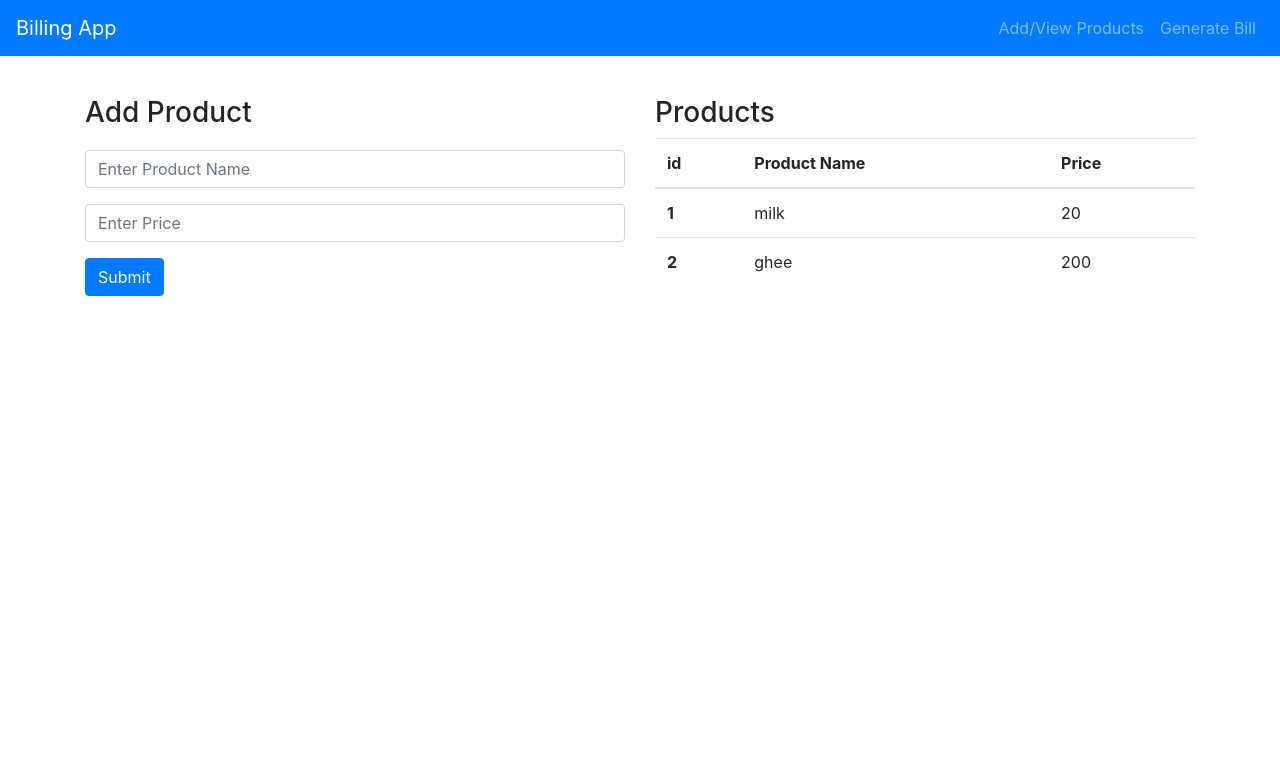
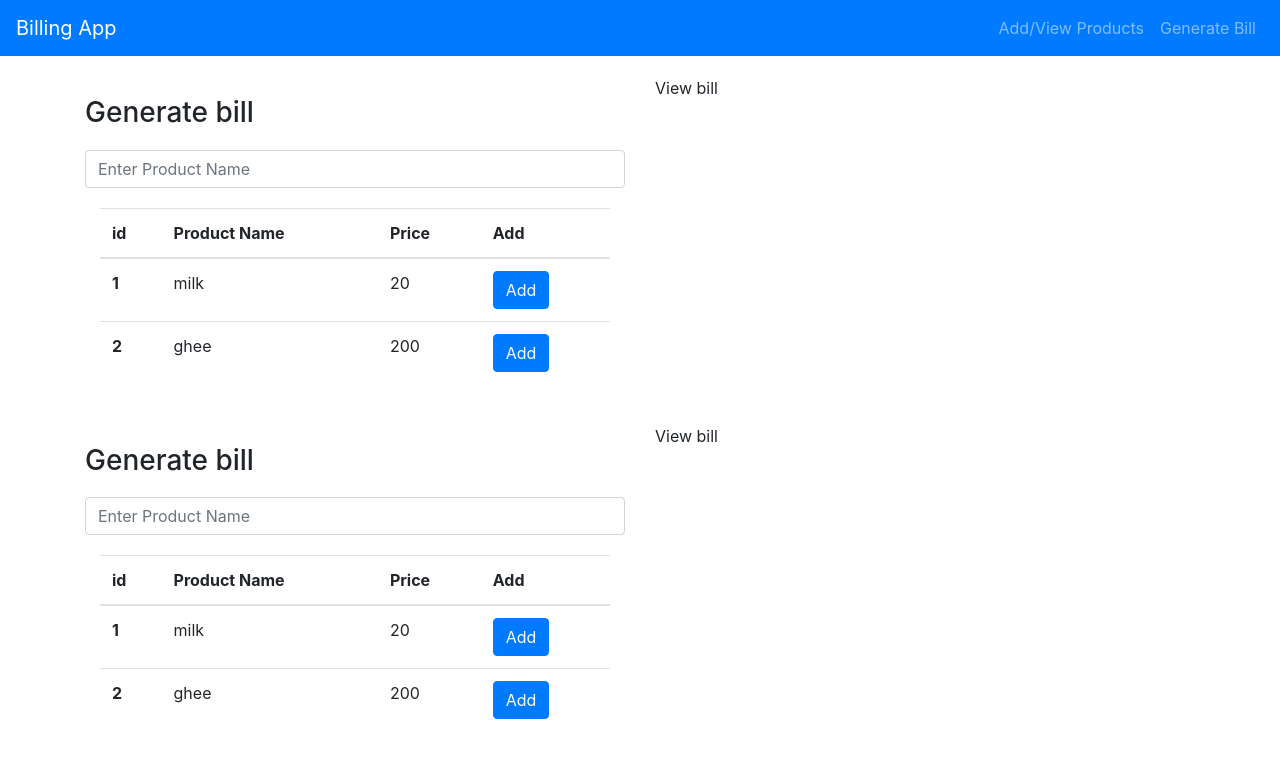
Before and after one commit to rahulShaw3112/paybill, a React (Create React App) app: page /bill in a window 1280 px wide. Shown: the top 758 px of the page. Built offline with nearby package versions, Linux system fonts and the light colour scheme.

Commit message:
filter products

```diff
--- a/src/App.js
+++ b/src/App.js
@@ -1,14 +1,14 @@
 import React from 'react';
 import './App.css';
 
-import Nav from './navbar/nav'; // Import a component from another file
-import Product from './product/product';
+import Nav from './navbar/nav';
+import Bill from './bill/bill';
 
 function App() {
   return (
     <div>
        <Nav />
-       <Product />
+       <Bill />
     </div>
   );
 }
--- /dev/null
+++ b/src/add-bill/add-bill.js
@@ -0,0 +1,35 @@
+import React, { Component } from "react";
+import "./add-bill.css";
+import ViewProductFilter from "../view-product-filter/view-product-filter";
+
+class AddBill extends Component {
+  constructor(props) {
+      super(props);
+      this.viewProductFilter = React.createRef();
+      this.handleChange = this.handleChange.bind(this);
+  }
+  handleChange(e) {
+    this.viewProductFilter.current.changeFilterChar(e.target.value);
+  }
+  render() {
+    return (
+      <div className="col-md-6 col-xs-12 add-bill">
+        <h3 className="title">Generate bill</h3>
+        <form action="#">
+          <div className="form-group">
+            <input
+              type="text"
+              className="form-control"
+              placeholder="Enter Product Name"
+              name="name"
+              onChange={this.handleChange}
+            />
+          </div>
+        </form>
+        <ViewProductFilter ref={this.viewProductFilter} filterChar=""/>
+      </div>
+    );
+  }
+}
+
+export default AddBill;
--- /dev/null
+++ b/src/bill/bill.js
@@ -0,0 +1,20 @@
+import React, { Component } from "react";
+import "./bill.css";
+import AddBill from '../add-bill/add-bill'
+import ViewBill from "../view-bill/view-bill";
+
+class Bill extends Component {
+  render() {
+    return (
+        <div className="container">
+            <div className="row">
+                <AddBill />
+                <ViewBill />
+            </div>
+
+        </div>
+    );
+  }
+}
+
+export default Bill;
--- a/src/navbar/nav.js
+++ b/src/navbar/nav.js
@@ -1,21 +1,48 @@
 import React, { Component } from "react";
-import './nav.css'
+import "./nav.css";
+import { BrowserRouter as Router, Route, Link } from "react-router-dom";
+import Bill from '../bill/bill'; // Import a component from another file
+import Product from '../product/product';
 
 class Nav extends Component {
   render() {
     return (
+      <Router>
         <nav className="navbar navbar-expand-lg navbar-dark bg-primary">
-        <a className="navbar-brand" href="#">Billing App</a>
-        <button className="navbar-toggler" type="button" data-toggle="collapse" data-target="#navbarNavAltMarkup" aria-controls="navbarNavAltMarkup" aria-expanded="false" aria-label="Toggle navigation">
-          <span className="navbar-toggler-icon"></span>
-        </button>
-        <div className="collapse navbar-collapse navbar-right" id="navbarNavAltMarkup">
-          <div className="navbar-nav">
-            <a className="nav-item nav-link" href="#">Add/View Products</a>
-            <a className="nav-item nav-link" href="#">Generate Bill</a>
+          <a className="navbar-brand" href="#">
+            Billing App
+          </a>
+          <button
+            className="navbar-toggler"
+            type="button"
+            data-toggle="collapse"
+            data-target="#navbarNavAltMarkup"
+            aria-controls="navbarNavAltMarkup"
+            aria-expanded="false"
+            aria-label="Toggle navigation"
+          >
+            <span className="navbar-toggler-icon" />
+          </button>
+          <div
+            className="collapse navbar-collapse navbar-right"
+            id="navbarNavAltMarkup"
+          >
+            <div className="navbar-nav">
+              <Link to="/products">
+                <span className="nav-item nav-link">Add/View Products</span>
+              </Link>
+              <Link to="/bill">
+                <span className="nav-item nav-link" href="#">
+                  Generate Bill
+                </span>
+              </Link>
+            </div>
           </div>
-        </div>
-      </nav>
+        </nav>
+
+        <Route path="/products/" component={Product} />
+        <Route path="/bill/" component={Bill} />
+      </Router>
     );
   }
 }
--- a/src/product/product.js
+++ b/src/product/product.js
@@ -2,6 +2,7 @@ import React, { Component } from "react";
 import "./product.css";
 import AddProduct from "../add-product/add-product";
 import ViewProduct from "../view-product/view-product";
+import Nav from '../navbar/nav'
 
 class Product extends Component {
   constructor(props) {
@@ -14,10 +15,13 @@ class Product extends Component {
   }
   render() {
     return (
-      <div className="container">
-        <div className="row">
-          <AddProduct refreshList={this.refreshList}/>
-          <ViewProduct ref={this.viewProduct} />
+      <div>
+        <Nav />
+        <div className="container">
+          <div className="row">
+            <AddProduct refreshList={this.refreshList} />
+            <ViewProduct ref={this.viewProduct} />
+          </div>
         </div>
       </div>
     );
--- /dev/null
+++ b/src/view-bill/view-bill.js
@@ -0,0 +1,14 @@
+import React, { Component } from "react";
+import "./view-bill.css";
+
+class ViewBill extends Component {
+  render() {
+    return (
+      <div className="col-md-6 col-xs-12 view-bill">
+        View bill
+      </div>
+    );
+  }
+}
+
+export default ViewBill;
--- /dev/null
+++ b/src/view-product-filter/view-product-filter.js
@@ -0,0 +1,93 @@
+import React, { Component } from "react";
+import "./view-product-filter.css";
+
+class ViewProductFilter extends Component {
+  constructor(props) {
+    super(props);
+    this.state = {
+      dataService: require("../data/data.service"),
+      filterChar: props.filterChar
+    };
+    this.refreshList = this.refreshList.bind(this);
+    this.changeFilterChar = this.changeFilterChar.bind(this);
+    this.addToBill = this.addToBill.bind(this);
+  }
+
+  changeFilterChar(char) {
+    this.setState({ filterChar: char });
+  }
+
+  refreshList() {
+    this.forceUpdate();
+  }
+
+  addToBill(product) {
+    console.log(product);
+  }
+
+  render() {
+    let id = 0;
+    let products = [];
+    if (this.state.dataService.getProducts()) {
+      if (this.state.filterChar !== "") {
+        products = this.state.dataService
+          .getProducts()
+          .filter(d => d.name.includes(this.state.filterChar))
+          .map((d, i) => {
+            return (
+              <tr key={i}>
+                <th scope="row">{++id}</th>
+                <td>{d.name}</td>
+                <td>{d.price}</td>
+                <td>
+                  <button
+                    type="button"
+                    className="btn btn-primary"
+                    onClick={this.addToBill.bind(this, d)}
+                  >
+                    Add
+                  </button>
+                </td>
+              </tr>
+            );
+          });
+      } else {
+        products = this.state.dataService.getProducts().map((d, i) => {
+          return (
+            <tr key={i}>
+              <th scope="row">{++id}</th>
+              <td>{d.name}</td>
+              <td>{d.price}</td>
+              <td>
+                <button
+                  type="button"
+                  className="btn btn-primary"
+                  onClick={this.addToBill.bind(this, d)}
+                >
+                  Add
+                </button>
+              </td>
+            </tr>
+          );
+        });
+      }
+    }
+    return (
+      <div className="col-md-12 col-xs-12 products">
+        <table className="table">
+          <thead>
+            <tr>
+              <th scope="col">id</th>
+              <th scope="col">Product Name</th>
+              <th scope="col">Price</th>
+              <th scope="col">Add</th>
+            </tr>
+          </thead>
+          <tbody>{products}</tbody>
+        </table>
+      </div>
+    );
+  }
+}
+
+export default ViewProductFilter; // Don’t forget to use export default!
```
Also changed, not shown: src/add-bill/add-bill.css (added), src/bill/bill.css (added), src/view-bill/view-bill.css (added), src/view-product-filter/view-product-filter.css (added).
